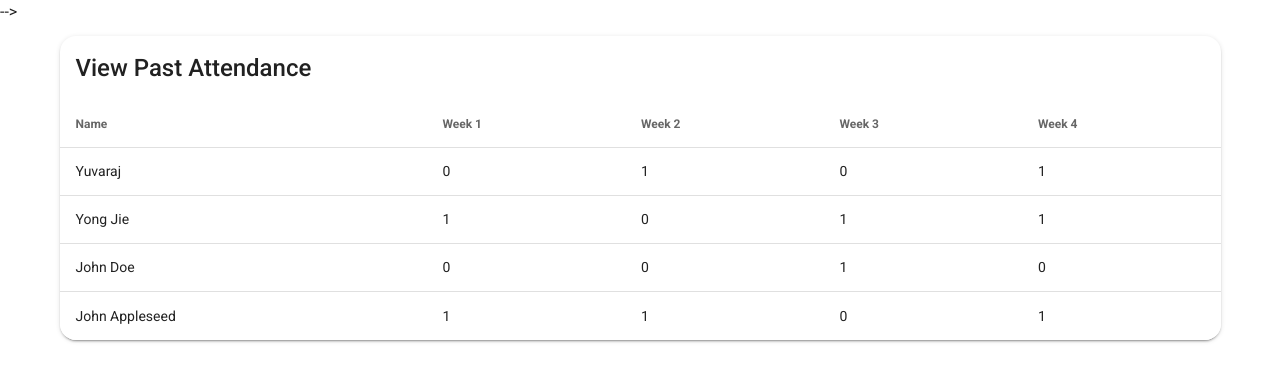
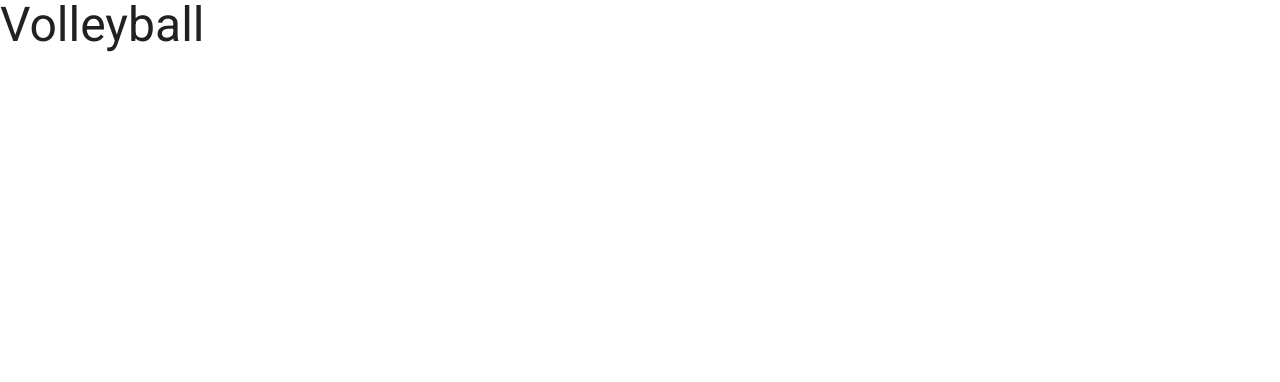
Before and after one commit to yyj-02/CCA-Management-System, a Vue app: page / in a window 1280 px wide. Shown: the top 382 px of the page. Built offline with nearby package versions, Linux system fonts and the light colour scheme.

Commit message:
Added Header

```diff
--- a/src/App.vue
+++ b/src/App.vue
@@ -29,18 +29,18 @@
     <!--     <v-main>
       <router-view />
     </v-main> -->
-    -->
-    <ViewPastAttendance />
+
+    <Header />
   </v-app>
 </template>
 
 <script lang="ts">
 import Vue from "vue";
-import ViewPastAttendance from "./components/ViewPastAttendance.vue";
+import Header from "./components/Header.vue";
 
 export default Vue.extend({
   components: {
-    ViewPastAttendance,
+    Header,
   },
   data: () => {
     return {
--- /dev/null
+++ b/src/components/Header.vue
@@ -0,0 +1,15 @@
+<template>
+  <div class="text-h3">
+    {{ cca }}
+  </div>
+</template>
+<script lang="ts">
+import Vue from "vue";
+export default Vue.extend({
+  props: {
+    cca: {
+      default: "Volleyball",
+    },
+  },
+});
+</script>
```
